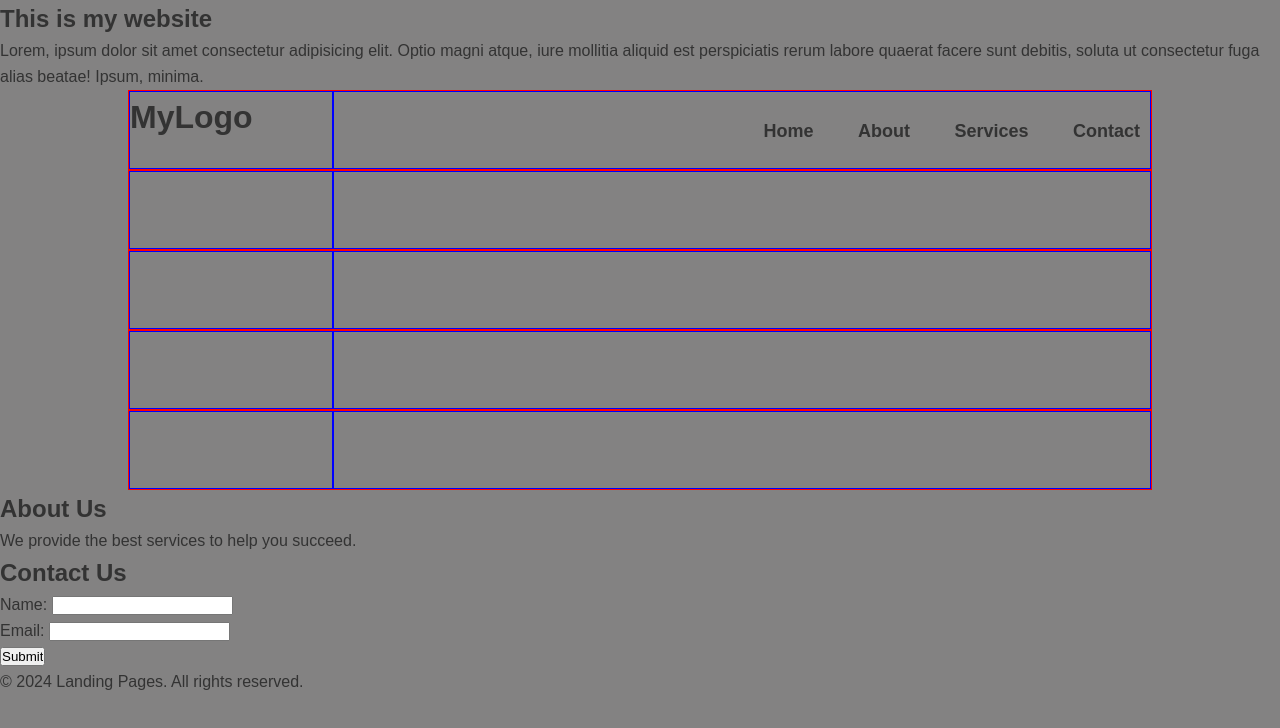
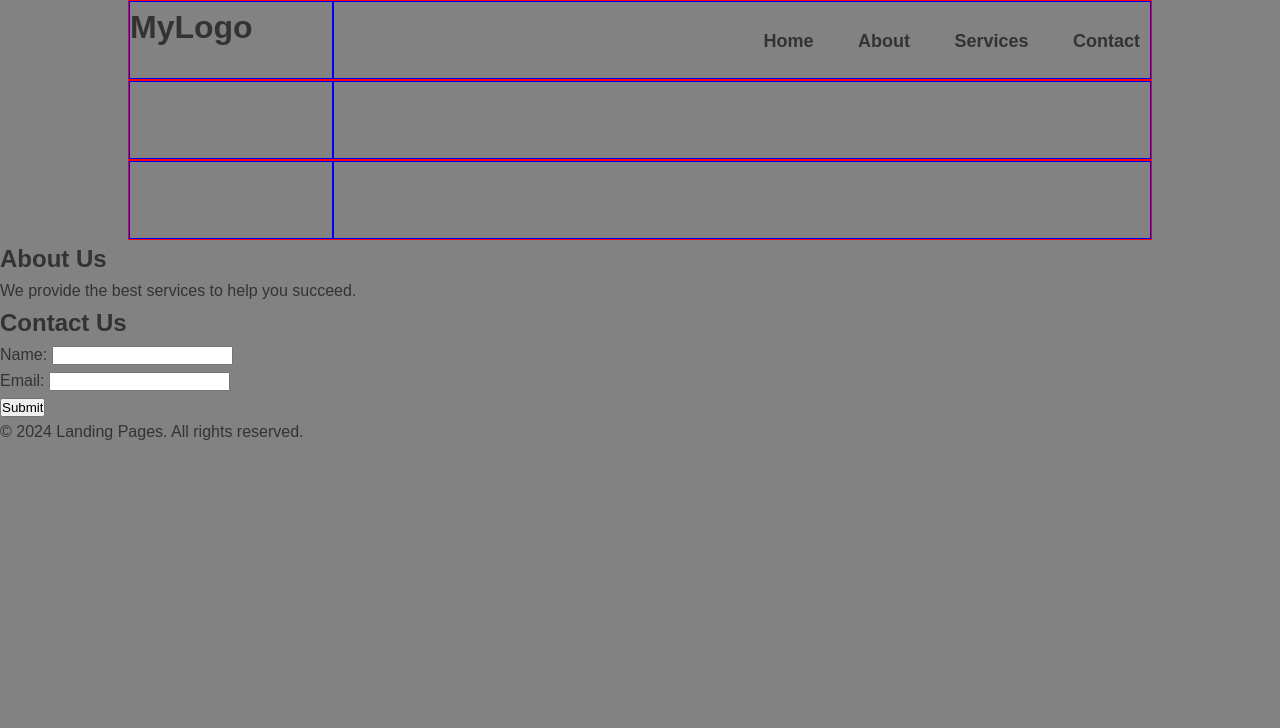
Before and after one commit to rahmantalukder/forn-end-Developer, a plain HTML site: page index.html in a window 1280 px wide. Drawn offline with Linux system fonts and the light colour scheme.

Commit message:
chanages code

```diff
--- a/index.html
+++ b/index.html
@@ -8,12 +8,7 @@
 </head>
 <body>
     <header>
-        <div>
-            <h2>This is my website</h2>
-            <p>
-                Lorem, ipsum dolor sit amet consectetur adipisicing elit. Optio magni atque, iure mollitia aliquid est perspiciatis rerum labore quaerat facere sunt debitis, soluta ut consectetur fuga alias beatae! Ipsum, minima.
-            </p>
-        </div>
+
         <div class="continater">
             <div class="logo">
                 <h1>MyLogo</h1>
@@ -31,26 +26,6 @@
     </header>
 
 
-
-    <section>
-        <div class="continater">
-            <div class="logo"></div>
-            <div class="navbar"></div>
-        </div>
-
-    </section>
-
-
-
-
-
-    <section>
-        <div class="continater">
-            <div class="logo"></div>
-            <div class="navbar"></div>
-        </div>
-
-    </section>
 
 
 
```
